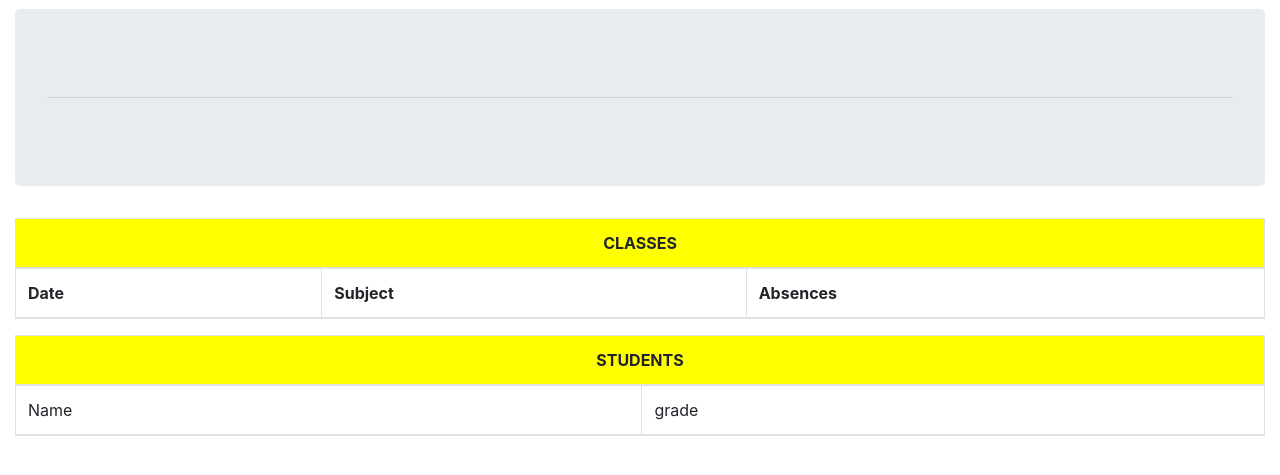
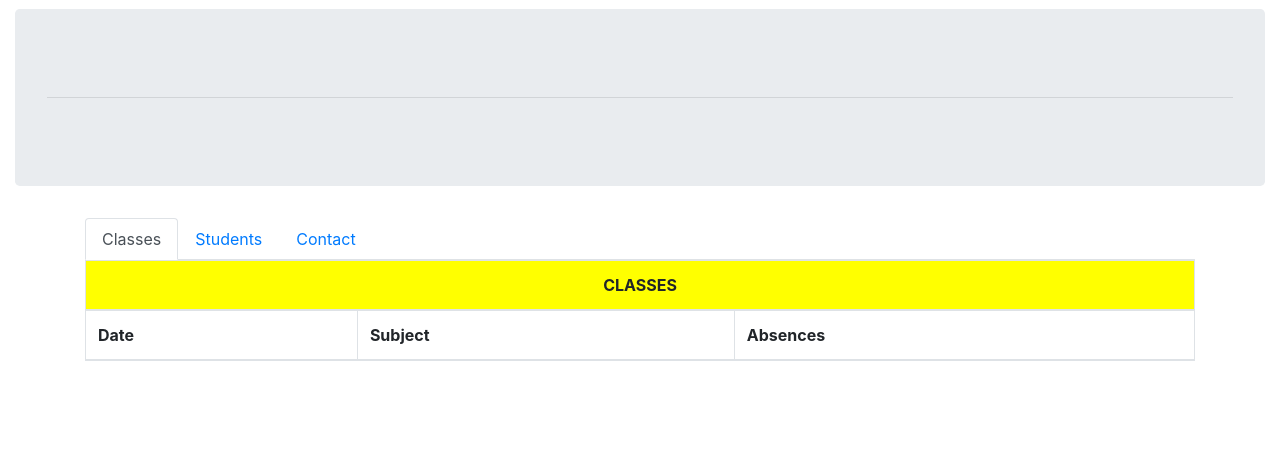
Before and after one commit to lucaskruk13/Classroom, a Django app: template templates/school/class.html in a window 1280 px wide. Shown: the part 56-531 px from the top of the page. Run offline with Django 3.2, Linux system fonts and the light colour scheme; the template is opened without the code that fills it, so the values that code supplies are empty; the visitor is signed in with stand-in values (Sample User, id 1); some libraries are stand-ins or nearby versions.

Commit message:
Added Tab Pane Navigation to the class view -created table modules

```diff
--- a/School/views.py
+++ b/School/views.py
@@ -14,7 +14,7 @@ class ClassView(LoginRequiredMixin,TemplateView):
 
         thisclass = Class.objects.get(id=kwargs['pk'])
         students = thisclass.profiles.exclude(status='TR')
-        sessions = Session.objects.filter(associated_class=thisclass).order_by('-date')[:5]
+        sessions = Session.objects.filter(associated_class=thisclass).order_by('-date')[:10]
 
         context['class'] = thisclass
         context['students'] = students
--- a/templates/school/class.html
+++ b/templates/school/class.html
@@ -17,64 +17,40 @@
             <h3 class="display-6">{{ class.start_time }}</h3>
         </div>
 
+        <div class="container">
+            <ul class="nav nav-tabs" id="myTab" role="tablist">
+                <li class="nav-item">
+                    <a class="nav-link active" id="class-tab" data-toggle="tab" href="#class" role="tab" aria-controls="class" aria-selected="true">Classes</a>
+                </li>
 
-        <table class="table table-bordered table-striped session-table">
-            <thead>
-                <tr>
-                    <td colspan="3" style="background-color: yellow; font-weight: bolder;" class="text-center">CLASSES</td>
-                </tr>
-                <tr>
-                    <th scope="col">Date</th>
-                    <th scope="col">Subject</th>
-                    <th scope="col">Absences</th>
-                </tr>
-            </thead>
-            <tbody>
-                {% for session in sessions %}
-                    <tr>
-                        <td>{{ session.date }}</td>
-                        <td>{{ session.summary }}</td>
-                        <td>{{ session.absences.count }}</td>
-                    </tr>
-                {% endfor %}
-            </tbody>
+                <li class="nav-item">
+                    <a class="nav-link" id="student-tab" data-toggle="tab" href="#student" role="tab" aria-controls="student" aria-selected="false">Students</a>
+                </li>
 
-            {% if sessions %}
-            <tfoot>
-                <tr>
-                    <td colspan="3" class="text-center">Show More</td>
-                </tr>
-            </tfoot>
-            {% endif %}
-        </table>
+                <li class="nav-item">
+                    <a class="nav-link" id="contact-tab" data-toggle="tab" href="#contact" role="tab" aria-controls="contact" aria-selected="false">Contact</a>
+                </li>
+            </ul>
 
-        <table class="table table-bordered table-striped student-table">
+            <div class="tab-content" id="myTabContent">
+                <div class="tab-pane fade show active" id="class" role="tabpanel" aria-labelledby="class-tab">
+                    {% include 'school/modules/class_table.html' %}
+                </div>
 
-            <thead>
-                <tr>
-                    <td colspan="2" class="text-center" style="background-color: yellow; font-weight: bolder;">STUDENTS</td>
-                </tr>
-                <tr>
-                    <td>Name</td>
-                    <td>grade</td>
-                </tr>
-            </thead>
-            <tbody>
-                {% for student in students %}
-                    <tr>
-                    <td>{{ student }}</td>
-                    <td>{{ student.status }}</td>
-                    </tr>
-                {% endfor %}
-            </tbody>
-        </table>
+                <div class="tab-pane fade" id="student" role="tabpanel" aria-labelledby="student-tab">
+                    {% include 'school/modules/student_table.html' %}
+                </div>
+
+                <div class="tab-pane fade" id="contact" role="tabpanel" aria-labelledby="contact-tab">
+                    Tab 3
+                </div>
+            </div>
+        </div>
     </div>
+{% endblock content %}
 
 
-
-    {% endblock content %}
-
-
+{#card view#}
 {#        <div class="card-group session-cards">#}
 {#            {% for session in sessions %}#}
 {#                <div class="card">#}
--- /dev/null
+++ b/templates/school/modules/class_table.html
@@ -0,0 +1,31 @@
+<table class="table table-bordered table-striped session-table">
+    <thead>
+        <tr>
+            <td colspan="3" style="background-color: yellow; font-weight: bolder;" class="text-center">CLASSES</td>
+        </tr>
+
+        <tr>
+            <th scope="col">Date</th>
+            <th scope="col">Subject</th>
+            <th scope="col">Absences</th>
+        </tr>
+    </thead>
+
+    <tbody>
+        {% for session in sessions %}
+            <tr>
+                <td>{{ session.date }}</td>
+                <td>{{ session.summary }}</td>
+                <td>{{ session.absences.count }}</td>
+            </tr>
+        {% endfor %}
+    </tbody>
+
+    {% if sessions.count >= 10 and sessions %}
+        <tfoot>
+            <tr>
+                <td colspan="3" class="text-center">Show More</td>
+            </tr>
+        </tfoot>
+    {% endif %}
+</table>
--- /dev/null
+++ b/templates/school/modules/student_table.html
@@ -0,0 +1,21 @@
+<table class="table table-bordered table-striped student-table">
+    <thead>
+        <tr>
+            <td colspan="2" class="text-center" style="background-color: yellow; font-weight: bolder;">STUDENTS</td>
+        </tr>
+
+        <tr>
+            <td>Name</td>
+            <td>grade</td>
+        </tr>
+    </thead>
+
+    <tbody>
+        {% for student in students %}
+            <tr>
+                <td>{{ student }}</td>
+                <td>{{ student.status }}</td>
+            </tr>
+        {% endfor %}
+    </tbody>
+</table>
```
Also changed, not shown: static/css/class/class.css (+10 -0 lines).
